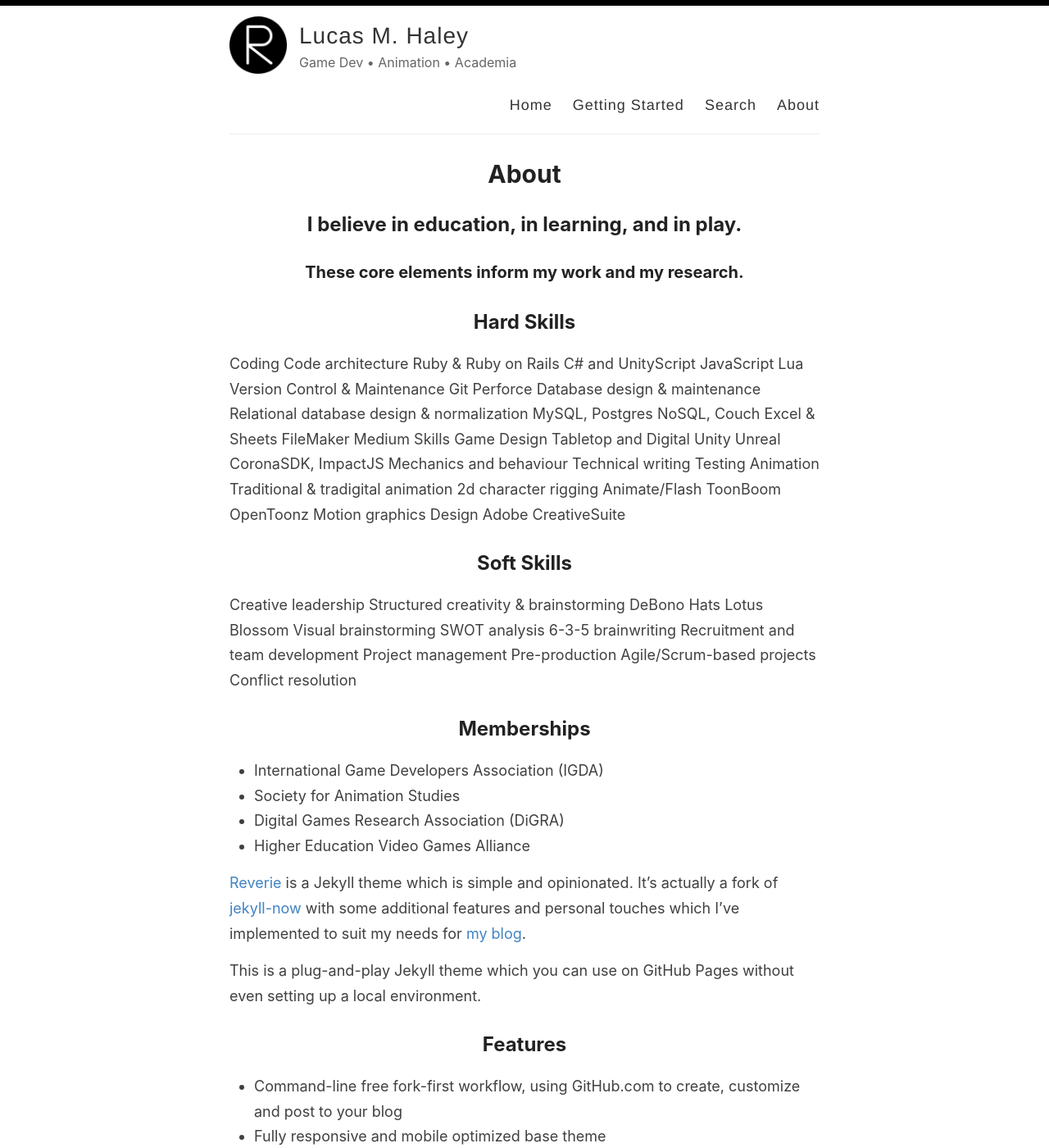
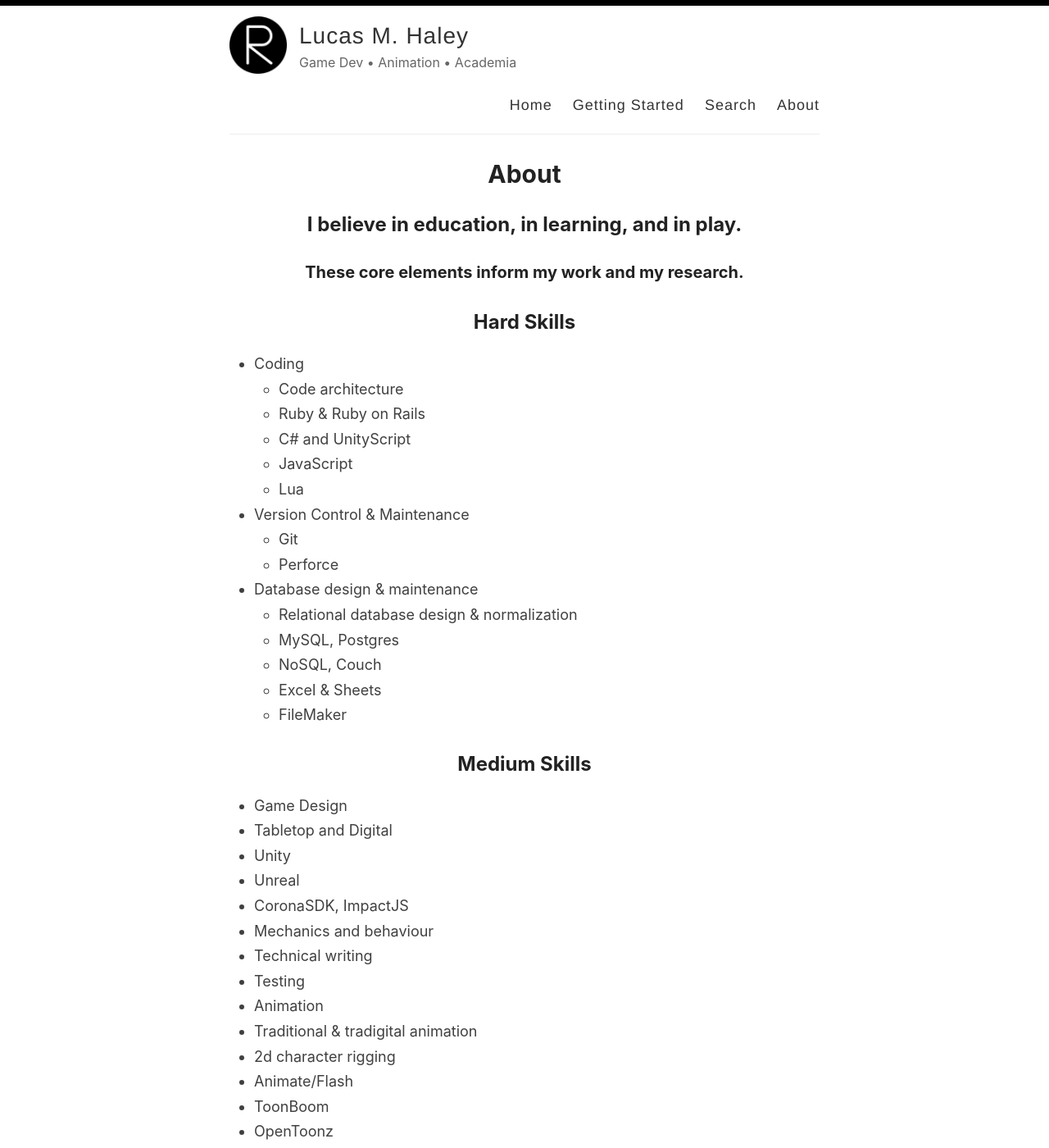
Before and after one commit to lucashaley/lucashaley.github.io, a Jekyll site: the page built from _pages/about.md, in a window 1280 px wide and 1400 px high. Shown: the whole window at 82% size. Built offline with Jekyll 4.4.1, drawn with Linux system fonts in a browser that asks for light colours; some of the changed text lies outside the part shown.

Commit message:
Update about.md

```diff
--- a/_pages/about.md
+++ b/_pages/about.md
@@ -8,39 +8,40 @@ permalink: /about/
 ### These core elements inform my work and my research.
 
 ## Hard Skills
-Coding
-Code architecture
-Ruby & Ruby on Rails
-C# and UnityScript
-JavaScript
-Lua
-Version Control & Maintenance
-Git
-Perforce
-Database design & maintenance
-Relational database design & normalization
-MySQL, Postgres
-NoSQL, Couch
-Excel & Sheets
-FileMaker
-Medium Skills
-Game Design
-Tabletop and Digital
-Unity
-Unreal
-CoronaSDK, ImpactJS
-Mechanics and behaviour
-Technical writing
-Testing
-Animation
-Traditional & tradigital animation
-2d character rigging
-Animate/Flash
-ToonBoom
-OpenToonz
-Motion graphics
-Design
-Adobe CreativeSuite
+- Coding
+    - Code architecture
+    - Ruby & Ruby on Rails
+    - C# and UnityScript
+    - JavaScript
+    - Lua
+- Version Control & Maintenance
+    - Git
+    - Perforce
+- Database design & maintenance
+    - Relational database design & normalization
+    - MySQL, Postgres
+    - NoSQL, Couch
+    - Excel & Sheets
+    - FileMaker
+
+## Medium Skills
+- Game Design
+- Tabletop and Digital
+- Unity
+- Unreal
+- CoronaSDK, ImpactJS
+- Mechanics and behaviour
+- Technical writing
+- Testing
+- Animation
+- Traditional & tradigital animation
+- 2d character rigging
+- Animate/Flash
+- ToonBoom
+- OpenToonz
+- Motion graphics
+- Design
+- Adobe CreativeSuite
 
 ## Soft Skills
 Creative leadership
@@ -61,27 +62,3 @@ Conflict resolution
 - Society for Animation Studies
 - Digital Games Research Association (DiGRA)
 - Higher Education Video Games Alliance
-
-[Reverie](https://github.com/amitmerchant1990/reverie) is a Jekyll theme which is simple and opinionated. It's actually a fork of [jekyll-now](https://github.com/barryclark/jekyll-now) with some additional features and personal touches which I've implemented to suit my needs for [my blog](https://www.amitmerchant.com).
-
-This is a plug-and-play Jekyll theme which you can use on GitHub Pages without even setting up a local environment.
-
-## Features
-
-- Command-line free fork-first workflow, using GitHub.com to create, customize and post to your blog
-- Fully responsive and mobile optimized base theme
-- Sass/Coffeescript support using Jekyll 2.0
-- Free hosting on your GitHub Pages user site
-- All the SEO goodies comes in-built
-- Markdown blogging
-- Syntax highlighting using Pygments
-    - [Dracula syntax theme](https://draculatheme.com/) included
-- Disqus commenting
-- Google Analytics integration
-- Fuzzy search across blog posts
-- Pagination of posts works out-of-the-box.
-- Categorize posts out-of-the box
-- RSS Feed
-- In-built sitemap
-
-Learn more about it [here](https://github.com/amitmerchant1990/reverie) on how to get started.
```
